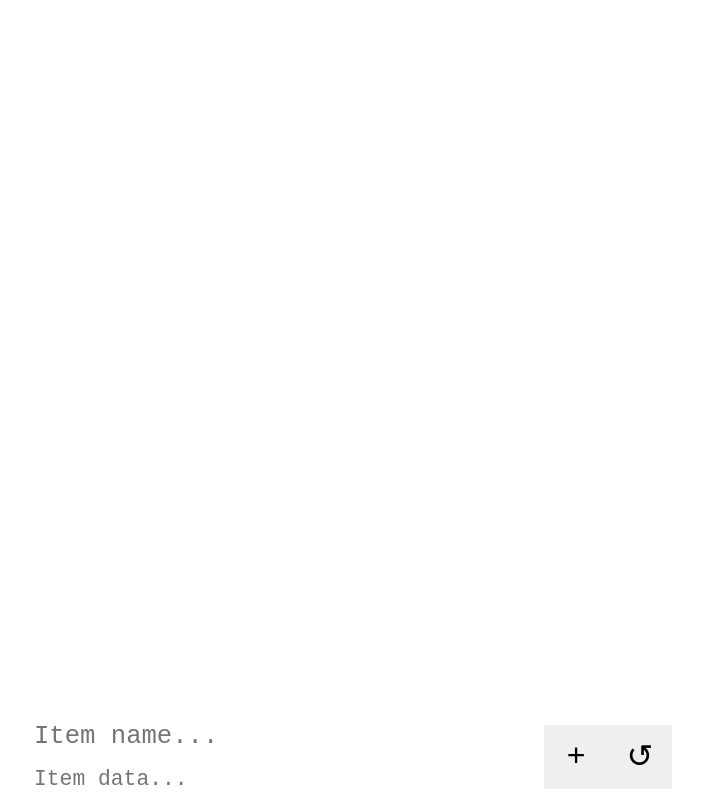
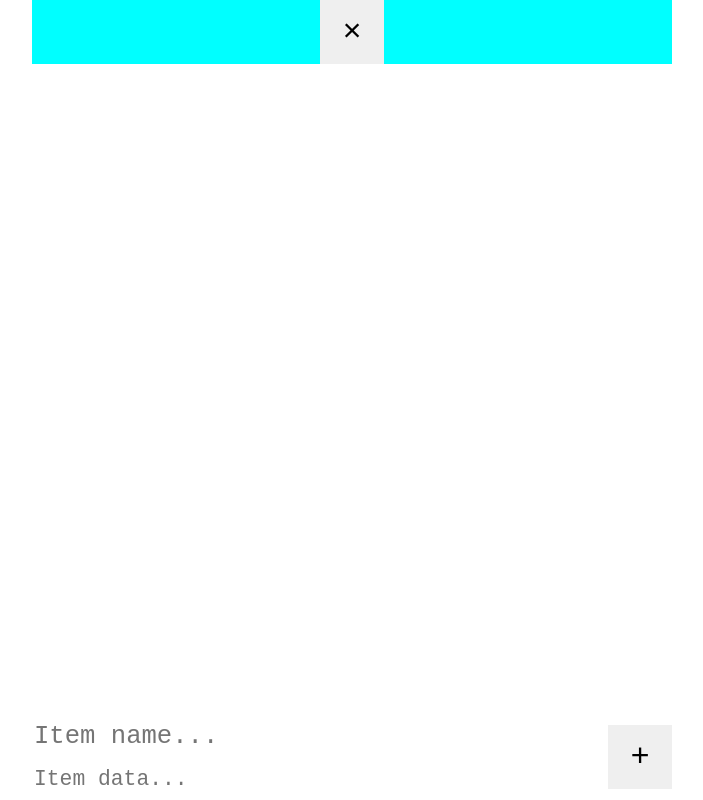
Before and after one commit to baddabudda/simple-groceries, a Vue app: page / in a window 1280 px wide. Shown: the whole page, without its empty margins (288-991 px from the left). Built offline with nearby package versions, Linux system fonts and the light colour scheme.

Commit message:
feat: add "delete all" button

```diff
--- a/src/App.vue
+++ b/src/App.vue
@@ -1,7 +1,8 @@
 <script setup>
-import { ref, onMounted } from 'vue';
+import { ref, onMounted } from 'vue'
 import ItemComponent from './components/ItemComponent.vue'
-import AddInput from './components/AddInput.vue';
+import AddInput from './components/AddInput.vue'
+import ToolbarComponent from './components/ToolbarComponent.vue'
 
 const items = ref([])
 const currentId = ref(-1)
@@ -38,10 +39,22 @@ function saveItem() {
   localStorage.setItem(itemsKey, parsed)
   localStorage.setItem(idKey, currentId.value)
 }
+
+function deleteAll() {
+  console.log("Cleaning...")
+  localStorage.clear()
+  resetValues()
+}
+
+function resetValues() {
+  currentId.value = -1
+  items.value = []
+}
 </script>
 
 <template>
   <div class="main-container">
+    <ToolbarComponent @on-delete-all="deleteAll"/>
     <div class="container">
       <ItemComponent v-for="item in items" :item :key="item.id" @on-item-checked="deleteItemById"/>
     </div>
@@ -66,6 +79,6 @@ function saveItem() {
   flex: 1;
   flex-direction: column;
   gap: 0.5em;
-  padding: 0.5rem 0 4.5rem 0;
+  padding: 3.5rem 0 4.5rem 0;
 }
 </style>
--- a/src/components/AddInput.vue
+++ b/src/components/AddInput.vue
@@ -32,7 +32,6 @@ function clearInput() {
                 <input type="text" maxlength="16" class="input data" v-model="itemData" placeholder="Item data...">
             </div>
             <button class="button submit" @click="onSubmitClicked">&plus;</button>
-            <button class="button submit" @click="onSubmitClicked">&circlearrowleft;</button>
         </div>
     </div>
 </template>
--- /dev/null
+++ b/src/components/ToolbarComponent.vue
@@ -0,0 +1,43 @@
+<script setup>
+const emit = defineEmits(["onDeleteAll"])
+
+function onDeleteAllClicked() {
+    emit("onDeleteAll")
+}
+</script>
+
+<template>
+    <div class="toolbar-container">
+        <div class="actions-container">
+            <button class="button delete" @click="onDeleteAllClicked">&times;</button>
+        </div>
+    </div>
+</template>
+
+<style scoped>
+.toolbar-container {
+    background-color: aqua;
+    position: fixed;
+    left: 0;
+    right: 0;
+    height: 3rem;
+    width: 30rem;
+    margin: 0 auto;
+}
+
+.actions-container {
+    display: flex;
+    justify-content: center;
+}
+
+.button {
+    font-size: 1.5rem;
+    height: 3rem;
+    width: 3rem;
+    outline: none;
+    cursor: pointer;
+    border-style: solid;
+    border-width: 0;
+    border-radius: 0;
+}
+</style>
```
